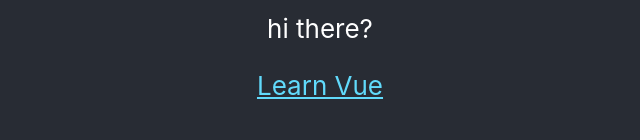
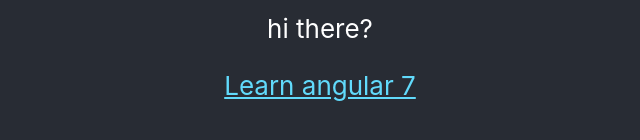
Before and after one commit to Ronny9313/docker-react, a React (Create React App) app: page / in a window 1280 px wide. Shown: the part 516-656 px from the top of the page, without its empty margins (320-960 px from the left). Built offline with nearby package versions, Linux system fonts and the light colour scheme.

Commit message:
changed app js

```diff
--- a/src/App.js
+++ b/src/App.js
@@ -17,7 +17,7 @@
             target="_blank"
             rel="noopener noreferrer"
           >
-            Learn Vue
+            Learn angular 7
           </a>
         </header>
       </div>
```
